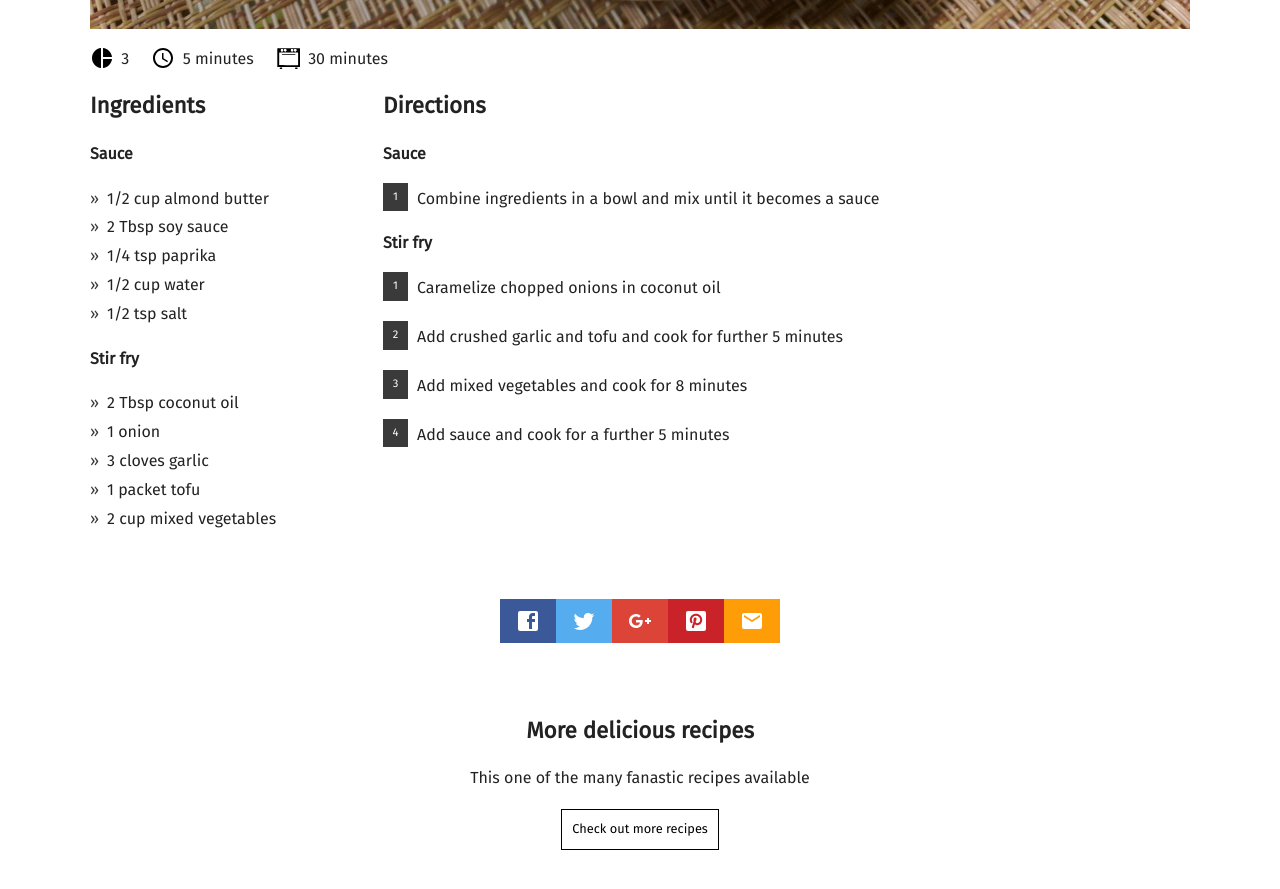
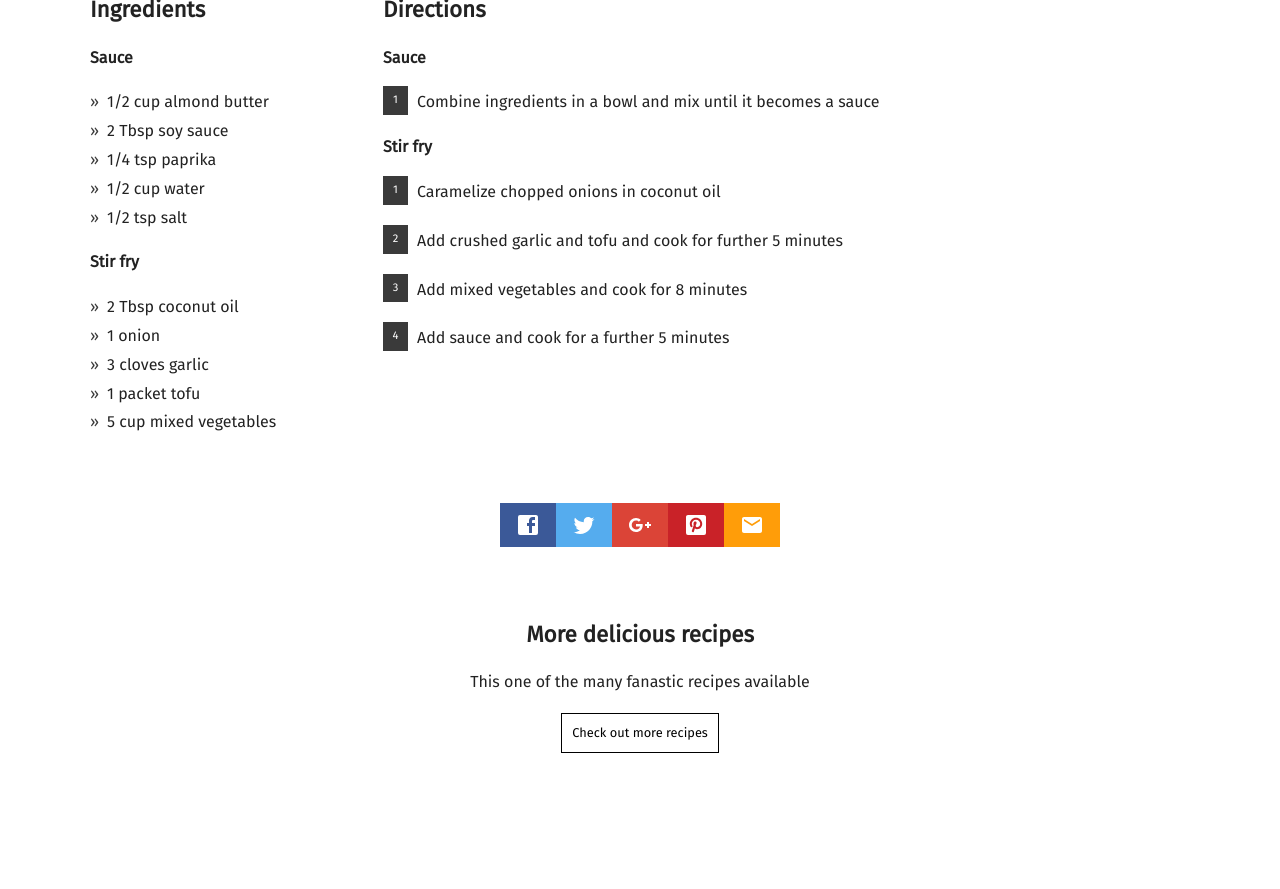
Before and after one commit to mneumegen/food, a Jekyll site: the page built from _posts/2017-04-28-almond-butter-satay-stir-fry.md, in a window 1280 px wide and 900 px high, scrolled down 1214 px. Shown: the top 889 px of the window. Built offline with Jekyll 4.4.1, drawn with Linux system fonts in a browser that asks for light colours; nearby versions of some CDN libraries; some web fonts are replaced; after the commit the page ends 2017 px from its top, so only the background shows below that.

Commit message:
Updated '_posts/2017-04-28-almond-butter-satay-stir-fry.md' via CloudCannon

```diff
--- a/_posts/2017-04-28-almond-butter-satay-stir-fry.md
+++ b/_posts/2017-04-28-almond-butter-satay-stir-fry.md
@@ -4,7 +4,7 @@
   - Vegetarian
   - stir-fry
 date: 2017-04-28 15:28:00
-featured_image: /uploads/img-20170427-202628.jpg
+featured_image: /uploads/dsc-0064.jpg
 recipe:
   servings: '3'
   prep: 5 minutes
@@ -24,7 +24,7 @@
     * 1 onion
     * 3 cloves garlic
     * 1 packet tofu
-    * 2 cup mixed vegetables
+    * 5 cup mixed vegetables
   directions_markdown: |-
     **Sauce**
 
```
